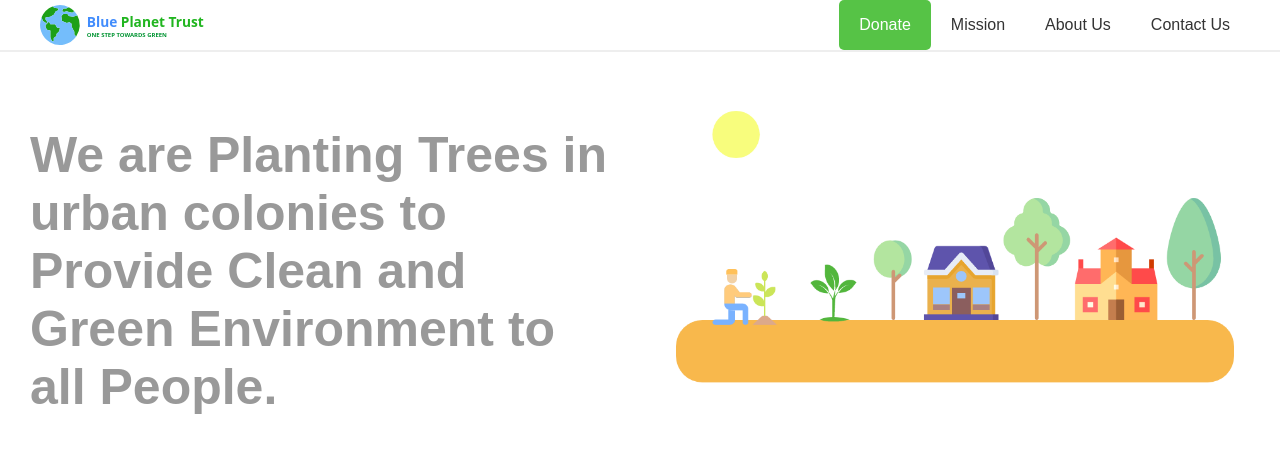
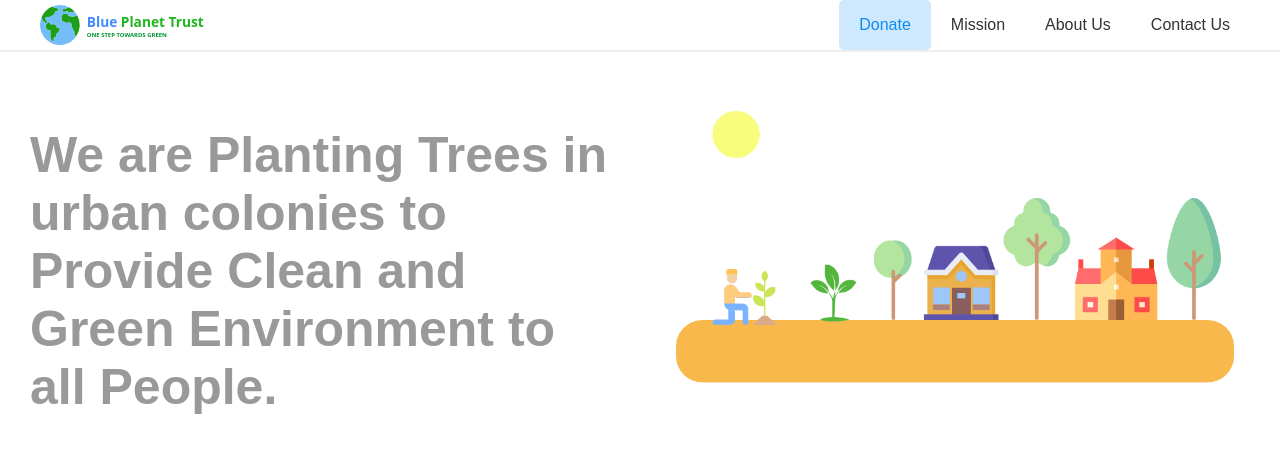
Before and after one commit to Avkr2021/Super-market, a PHP site: page / in a window 1280 px wide, with the pointer over the restyled element. Shown: the top 457 px of the page. Run offline with PHP 8.4, Linux system fonts and the light colour scheme.

Commit message:
Update style.css

```diff
--- a/style.css
+++ b/style.css
@@ -62,8 +62,8 @@ nav ul a {
 }
 
 nav ul a:hover {
-  background: rgba(68, 189, 50, 0.9);
-  color: #ffff;
+  background: rgba(13, 139, 242, 0.2);
+  color: rgb(13, 139, 242);
   border-radius: 5px;
 }
 
```
